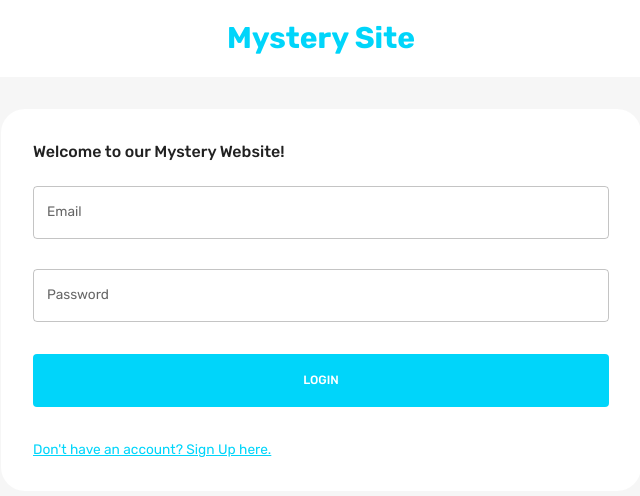
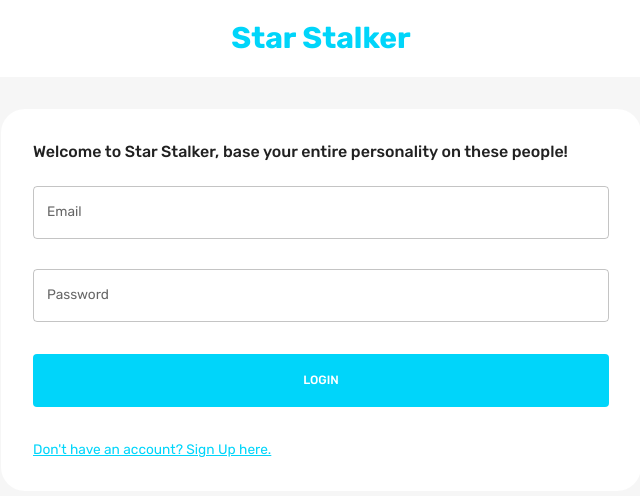
Before and after one commit to ccline29/last-persons-standing, a React (Create React App) app in the folder client/: page / in a window 1280 px wide. Shown: the top 496 px of the page, without its empty margins (319-959 px from the left). Built offline with nearby package versions, Linux system fonts and the light colour scheme.

Commit message:
changed name

```diff
--- a/client/src/scenes/loginPage/Form.jsx
+++ b/client/src/scenes/loginPage/Form.jsx
@@ -84,6 +84,7 @@ const Form = () => {
       headers: { "Content-Type": "application/json" },
       body: JSON.stringify(values),
     });
+
     const loggedIn = await loggedInResponse.json();
     onSubmitProps.resetForm();
     if (loggedIn) {
--- a/client/src/scenes/loginPage/index.jsx
+++ b/client/src/scenes/loginPage/index.jsx
@@ -13,7 +13,7 @@ const LoginPage = () => {
         textAlign="center"
       >
         <Typography fontWeight="bold" fontSize="30px" color="primary">
-          Mystery Site
+          Star Stalker
         </Typography>
       </Box>
 
@@ -25,7 +25,7 @@ const LoginPage = () => {
         backgroundColor={theme.palette.background.alt}
       >
         <Typography fontWeight="500" variant="h5" sx={{ mb: "1.5rem" }}>
-          Welcome to our Mystery Website!
+          Welcome to Star Stalker, base your entire personality on these people!
         </Typography>
         <Form />
       </Box>
--- a/client/src/scenes/navbar/index.jsx
+++ b/client/src/scenes/navbar/index.jsx
@@ -56,7 +56,7 @@ const Navbar = () => {
             },
           }}
         >
-          Mystery Website
+          Star Stalker
         </Typography>
         {isNonMobileScreens && (
           <FlexBetween
```
Also changed, not shown: 1 other file (tests, documents, lock files or other folders).
